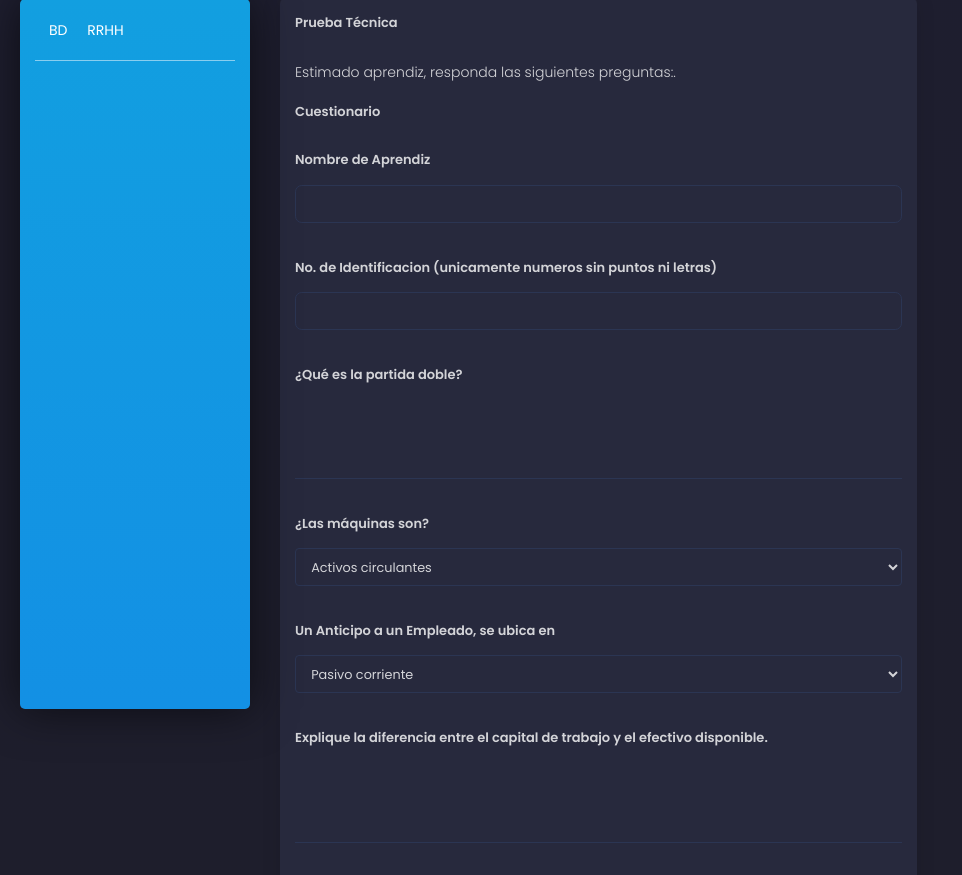
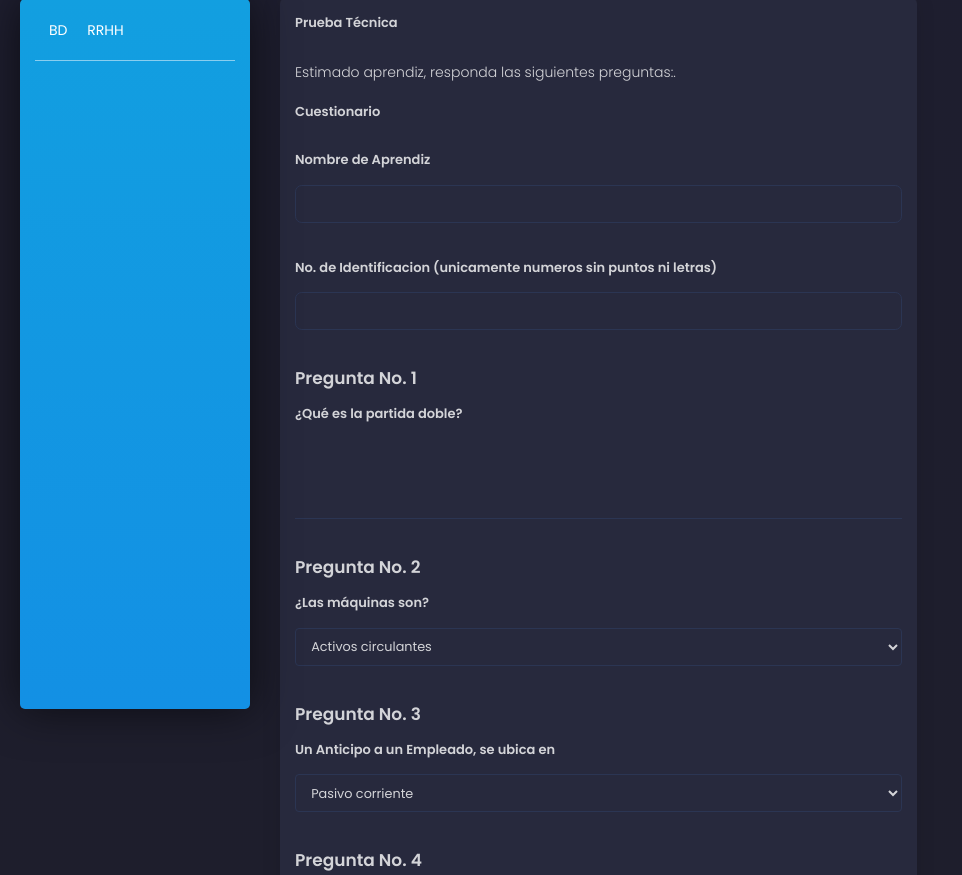
Before and after one commit to jamp-scp28/interviews, a Django app: page /test_form/ in a window 1280 px wide. Shown: the part 81-956 px from the top of the page, without its empty margins (0-962 px from the left). Run offline with Django 3.2, Linux system fonts and the light colour scheme; some libraries are stand-ins or nearby versions.

Commit message:
min updates

```diff
--- a/core/templates/test_form.html
+++ b/core/templates/test_form.html
@@ -40,26 +40,31 @@
           <div class="card-header">
             <br>
           </div>
+        <h4 class="title">Pregunta No. 1</h4>
         <h5 class="title">¿Qué es la partida doble?</h5>
         {{form.question1}}
         <div class="card-header">
           <br>
         </div>
+        <h4 class="title">Pregunta No. 2</h4>
         <h5 class="title">¿Las máquinas son?</h5>
         {{form.question2}}
         <div class="card-header">
           <br>
         </div>
+        <h4 class="title">Pregunta No. 3</h4>
         <h5 class="title">Un Anticipo a un Empleado, se ubica en</h5>
         {{form.question3}}
         <div class="card-header">
           <br>
         </div>
+        <h4 class="title">Pregunta No. 4</h4>
         <h5 class="title">Explique la diferencia entre el capital de trabajo y el efectivo disponible.</h5>
         {{form.question4}}
         <div class="card-header">
           <br>
         </div>
+        <h4 class="title">Pregunta No. 5</h4>
         <h5 class="title">Seleccione la respuesta correcta a la causacion de una factura de venta:</h5>
         <br>
         <h8 class="title">Imagen 1</h8>
@@ -81,6 +86,7 @@
         <div class="card-header">
           <br>
         </div>
+        <h4 class="title">Pregunta No. 6</h4>
         <h5 class="title">Seleccione la respuesta correcta a la causacion de una factura de compra:</h5>
         <h8 class="title">Imagen 1</h8>
         <br>
```
